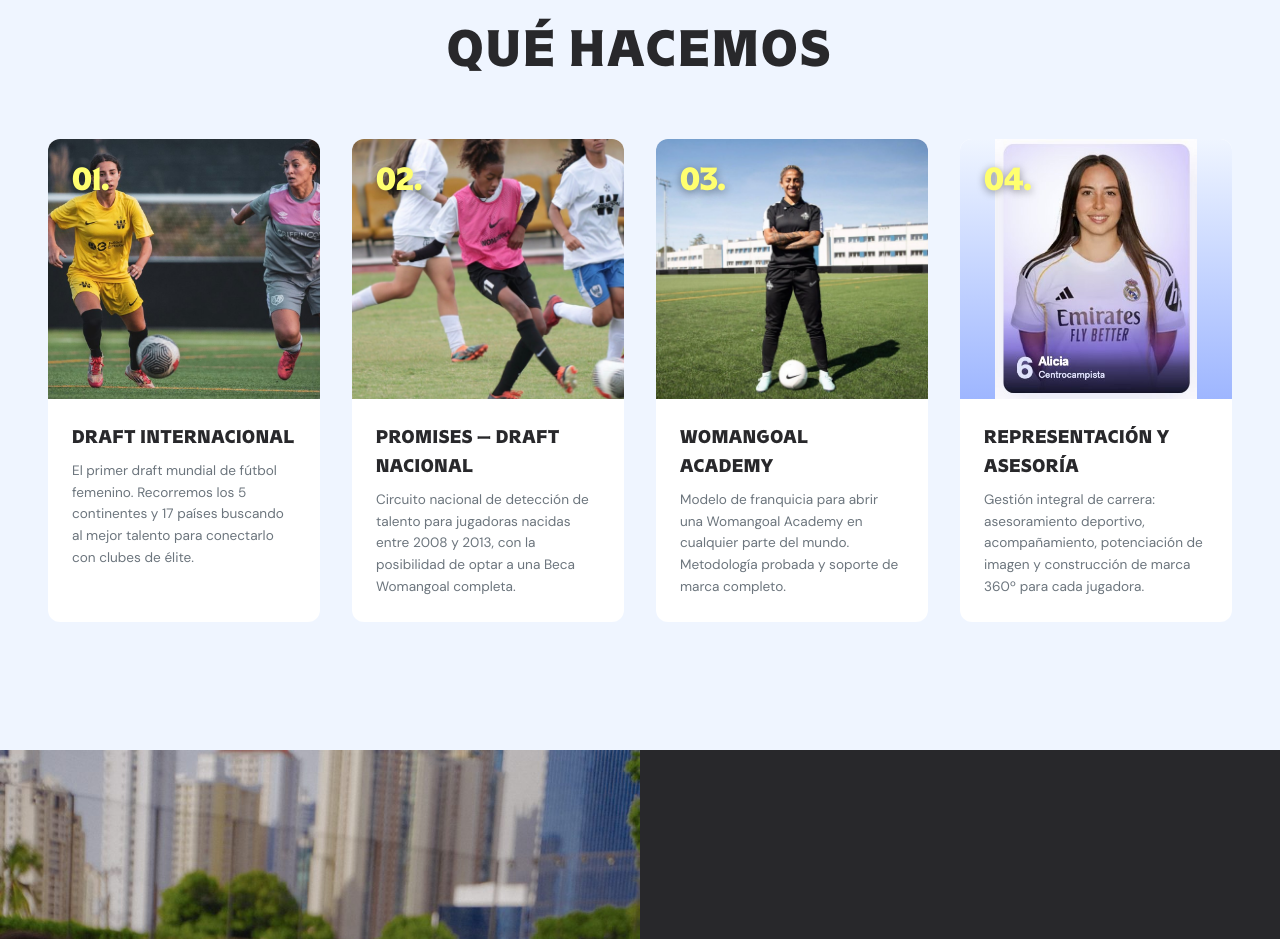
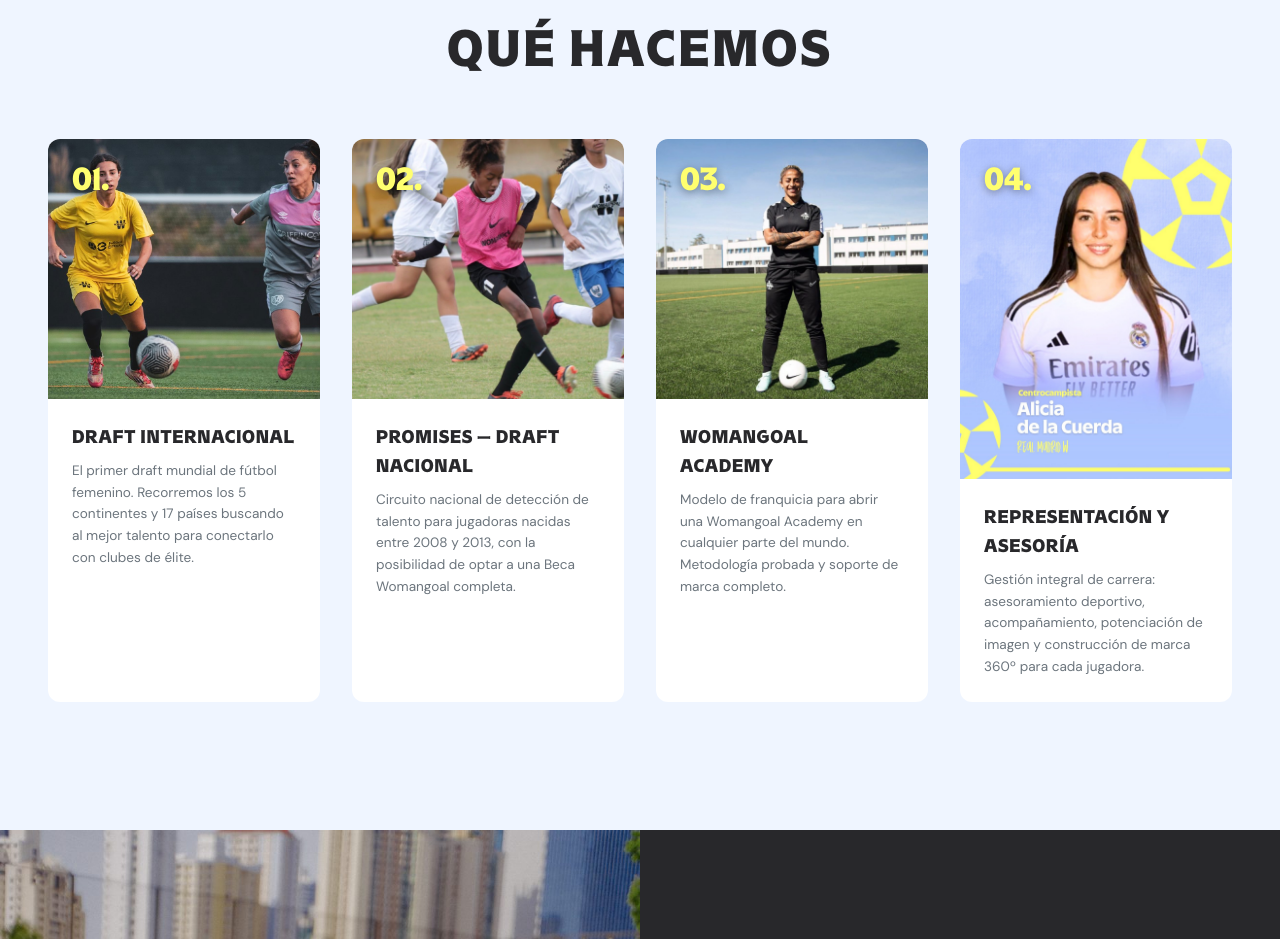
Before and after one commit to jorgevictorero/womangoal-web, a React (Vite) app: page / in a window 1280 px wide. Shown: the part 1480-2419 px from the top of the page. Built offline with nearby package versions, Linux system fonts and the light colour scheme.

Commit message:
Nueva imagen Alicia de la Cuerda con diseno oficial

```diff
--- a/src/index.css
+++ b/src/index.css
@@ -377,8 +377,10 @@ input, textarea, select { font-family: inherit; }
   display: block;
 }
 .wwd-card-img--contain {
-  object-fit: contain;
-  background: linear-gradient(180deg, #EFF5FF 0%, #9EB6FF 100%);
+  height: auto;
+  aspect-ratio: 4 / 5;
+  object-fit: cover;
+  object-position: center;
 }
 .wwd-card-title {
   display: block;
```
Also changed, not shown: public/images/player-spain.jpg.
